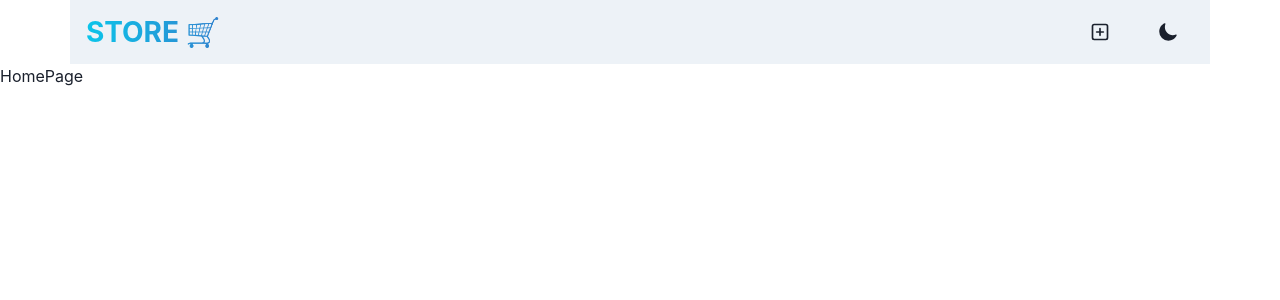
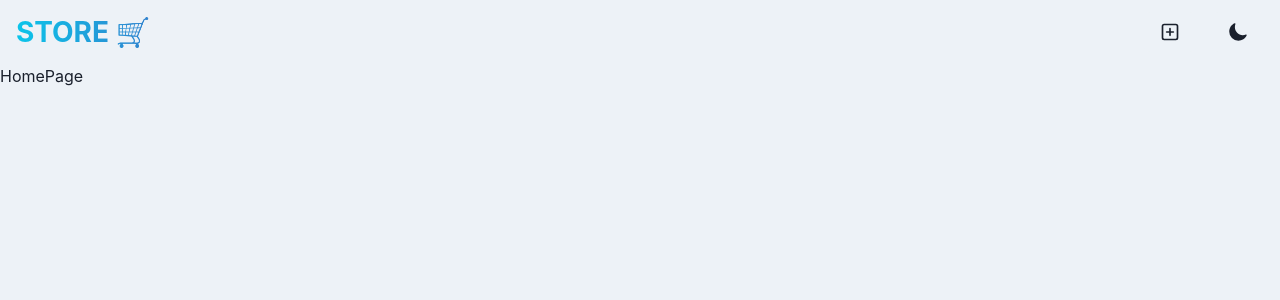
Before and after one commit to ianjure/MERN-basic-app, a React (Vite) app in the folder frontend/: page / in a window 1280 px wide. Shown: the top 300 px of the page. Built offline with nearby package versions, Linux system fonts and the light colour scheme.

Commit message:
changed the background format

```diff
--- a/frontend/src/App.jsx
+++ b/frontend/src/App.jsx
@@ -1,5 +1,6 @@
 import { Box } from "@chakra-ui/react";
 import { Route, Routes } from "react-router-dom";
+import { useColorModeValue } from '@chakra-ui/react';
 
 import Navbar from "./components/Navbar.jsx";
 import HomePage from "./pages/HomePage.jsx";
@@ -7,7 +8,7 @@ import CreatePage from "./pages/CreatePage.jsx";
 
 function App() {
   return (
-    <Box minH={"100vh"}>
+    <Box minH={"100vh"} bg={useColorModeValue("gray.100", "gray.900")}>
       <Navbar />
       <Routes>
         <Route path="/" element={<HomePage />} />
--- a/frontend/src/components/Navbar.jsx
+++ b/frontend/src/components/Navbar.jsx
@@ -1,4 +1,4 @@
-import { Container, Flex, HStack, Button, Text, useColorMode, useColorModeValue } from '@chakra-ui/react';
+import { Container, Flex, HStack, Button, Text, useColorMode } from '@chakra-ui/react';
 import { Link } from 'react-router-dom';
 
 import { PlusSquareIcon } from '@chakra-ui/icons';
@@ -9,7 +9,7 @@ const Navbar = () => {
     const { colorMode, toggleColorMode } = useColorMode();
 
     return (
-        <Container maxW={"1140px"} px={4} bg={useColorModeValue("gray.100", "gray.900")}>
+        <Container maxW={"100vw"} px={4}>
             <Flex
                 h={16}
                 alignItems={"center"}
```
